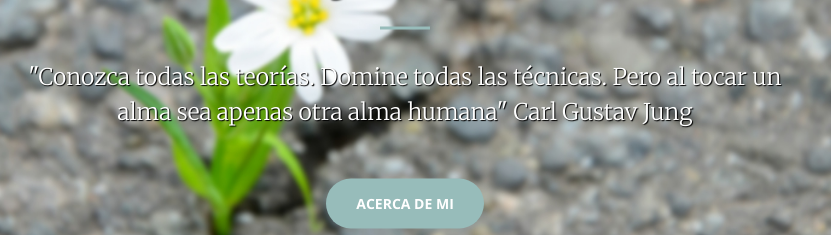
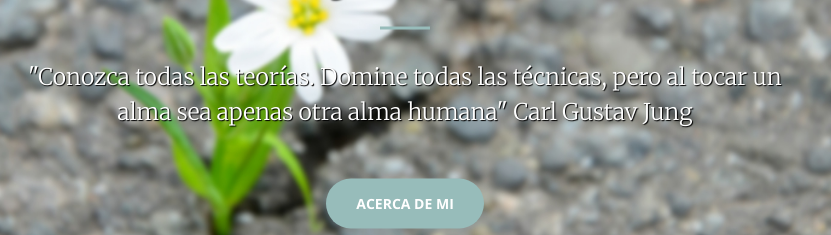
Before and after one commit to r-deleon/agus, a website: page index.html in a window 1280 px wide. Shown: the part 315-550 px from the top of the page, 235-1066 px from the left. Drawn offline with nearby package versions, Linux system fonts and the light colour scheme.

Commit message:
Fix typo.

```diff
--- a/index.html
+++ b/index.html
@@ -77,7 +77,7 @@
             <div class="header-content-inner">
                 <h1 id="homeHeading">Lic. Agustina Jarque - Psicóloga</h1>
                 <hr>
-                <p>"Conozca todas las teorías. Domine todas las técnicas. Pero al tocar un alma sea apenas otra alma humana" Carl Gustav Jung</p>
+                <p>"Conozca todas las teorías. Domine todas las técnicas, pero al tocar un alma sea apenas otra alma humana" Carl Gustav Jung</p>
                 <a href="#about" class="btn btn-primary btn-xl page-scroll">Acerca de mi</a>
             </div>
         </div>
```
